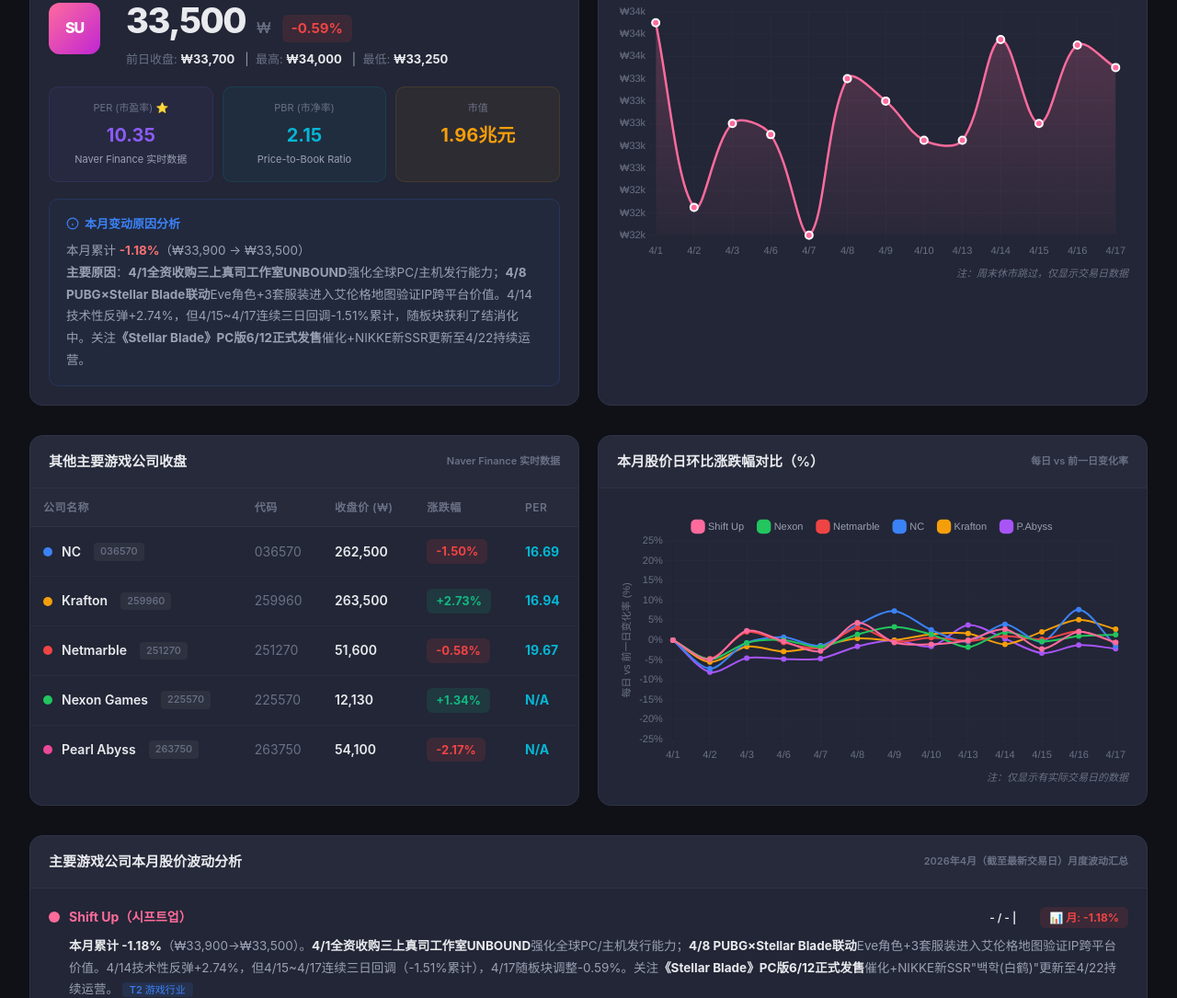
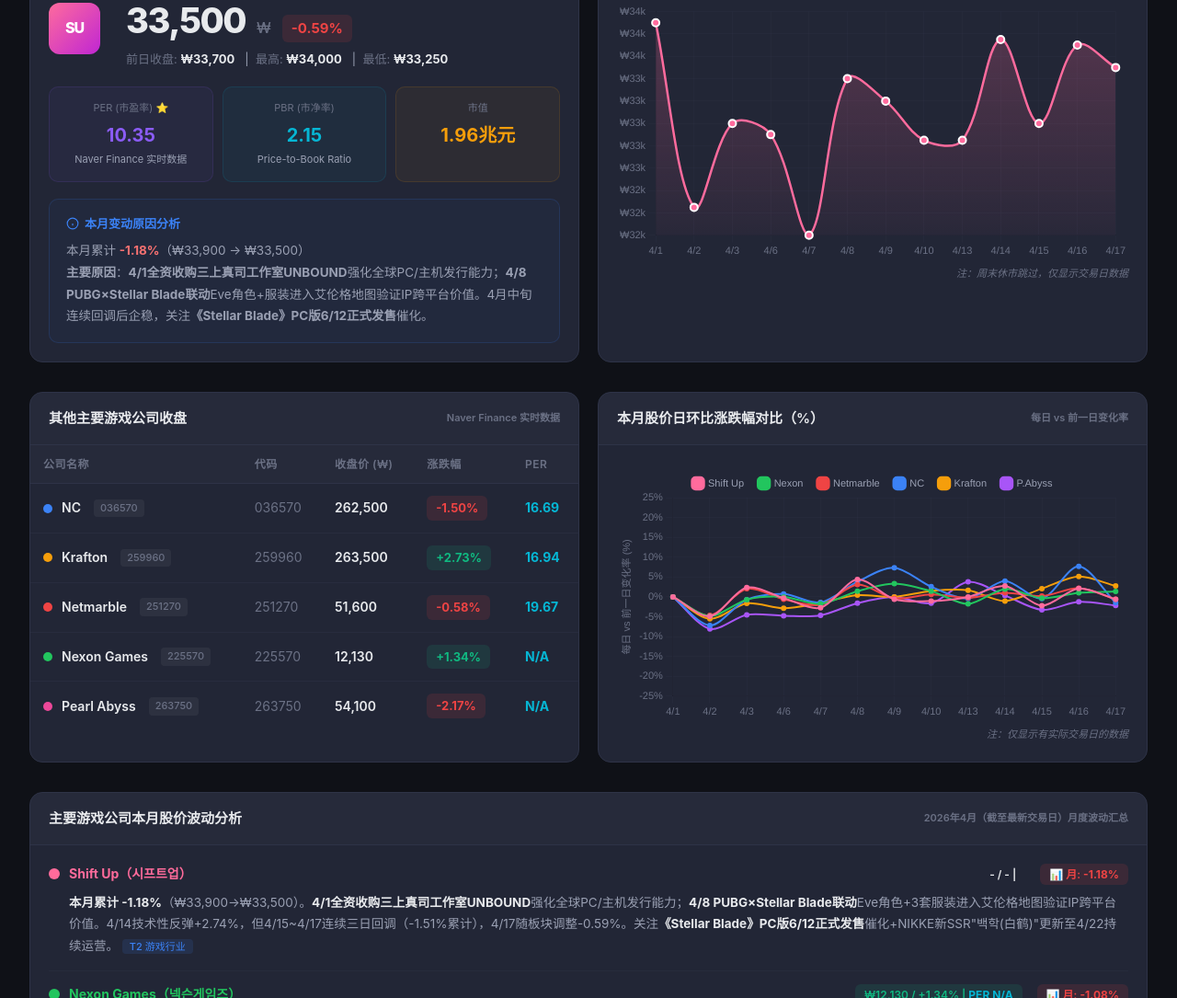
Before and after one commit to zhangwsh12-arch/stock-dashboard, a website: page index.html in a window 1280 px wide. Shown: the part 814-1899 px from the top of the page at 92% size. Drawn offline with nearby package versions, Linux system fonts and the light colour scheme.

Commit message:
🧹 cleanup: 清除Shift Up分析中4/22 NIKKE等过期信息

```diff
--- a/index.html
+++ b/index.html
@@ -448,7 +448,7 @@
         : '《Crimson Desert（红色沙漠）》前期涨幅较大，<strong>获利了结卖压释放</strong>。短期技术性回调占主导。',
       'Krafton': '<strong>PUBG Mobile</strong>中国区收入不确定性持续 + 全球科技股回调拖累游戏板块情绪 + Krafton市值较大（约30兆韩元），大盘波动时外资抛售压力更重。',
       'Shift Up': isApril13OrLater
-        ? '<strong>4/1全资收购三上真司工作室UNBOUND</strong>强化全球PC/主机发行能力；<strong>4/8 PUBG×Stellar Blade联动</strong>Eve角色+3套服装进入艾伦格地图验证IP跨平台价值。4/14技术性反弹+2.74%，但4/15~4/17连续三日回调-1.51%累计，随板块获利了结消化中。关注<strong>《Stellar Blade》PC版6/12正式发售</strong>催化+NIKKE新SSR更新至4/22持续运营。'
+        ? '<strong>4/1全资收购三上真司工作室UNBOUND</strong>强化全球PC/主机发行能力；<strong>4/8 PUBG×Stellar Blade联动</strong>Eve角色+服装进入艾伦格地图验证IP跨平台价值。4月中旬连续回调后企稳，关注<strong>《Stellar Blade》PC版6/12正式发售</strong>催化。'
         : isApril10OrLater
           ? '<strong>联动利好消化后技术性回调</strong>：PUBG×Stellar Blade联动(4/8)短期催化已充分反应，4/10进入获利了结阶段。'
           : '<strong>联动利好逐步消化后的技术性回调</strong>——短期缺乏新催化剂，或受游戏板块整体回调拖累。',
```
